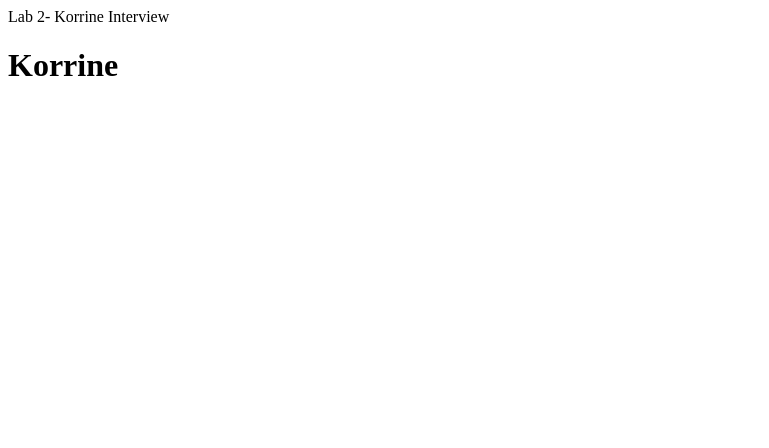
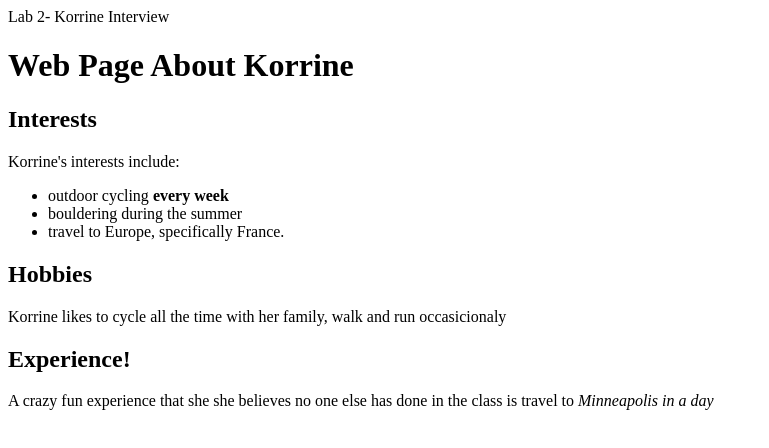
Before and after one commit to nicholaslockhart22/csc271_projects, a plain HTML site: page Labs/lab2/profile.html in a window 1280 px wide. Shown: the whole page, without its empty margins (0-769 px from the left). Drawn offline with Linux system fonts and the light colour scheme.

Commit message:
connecting cpanel

```diff
--- a/Labs/lab2/profile.html
+++ b/Labs/lab2/profile.html
@@ -2,8 +2,19 @@
 <head>Lab 2- Korrine Interview</head>
 <body>
     <title>Lab 2</title>
-    <h1>Korrine</h1>
-    <h2></h2>
+    <h1>Web Page About Korrine</h1>
+    <h2><b>Interests</b></h2>
+    <p>Korrine's interests include:
+        <ul>
+            <li>outdoor cycling <b>every week </b></li>
+            <li>bouldering during the summer</li>
+            <li> travel to Europe, specifically France.</li>
+        </ul>
+        </p>
+    <h2>Hobbies</h2>
+    <p> Korrine likes to cycle all the time with her family, walk and run occasicionaly</p>
+    <h2>Experience!</h2>
+    <p>A crazy fun experience that she she believes no one else has done in the class is travel to <i>Minneapolis in a day</i></p>
 
 </body>
 </html>
```
Also changed, not shown: 2 other files.
